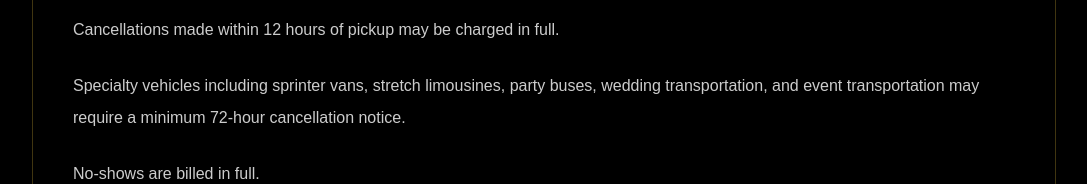
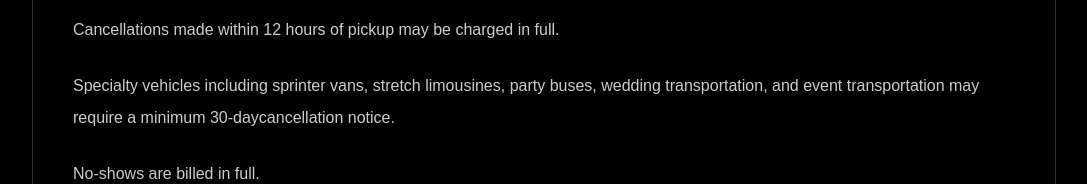
Before and after one commit to JSR-Executive-Transportation-LLC/jsr-executive-clean, a Next.js app: page /cancellation-policy in a window 1280 px wide. Shown: the part 283-467 px from the top of the page, without its empty margins (96-1183 px from the left). Built offline with nearby package versions, Linux system fonts and the light colour scheme.

Commit message:
Update specialty vehicle cancellation policy to 30 days

```diff
--- a/src/app/cancellation-policy/page.js
+++ b/src/app/cancellation-policy/page.js
@@ -24,7 +24,7 @@ export default function CancellationPolicyPage() {
           <p>
             Specialty vehicles including sprinter vans, stretch limousines,
             party buses, wedding transportation, and event transportation may
-            require a minimum 72-hour cancellation notice.
+            require a minimum 30-daycancellation notice.
           </p>
 
           <p>
```
